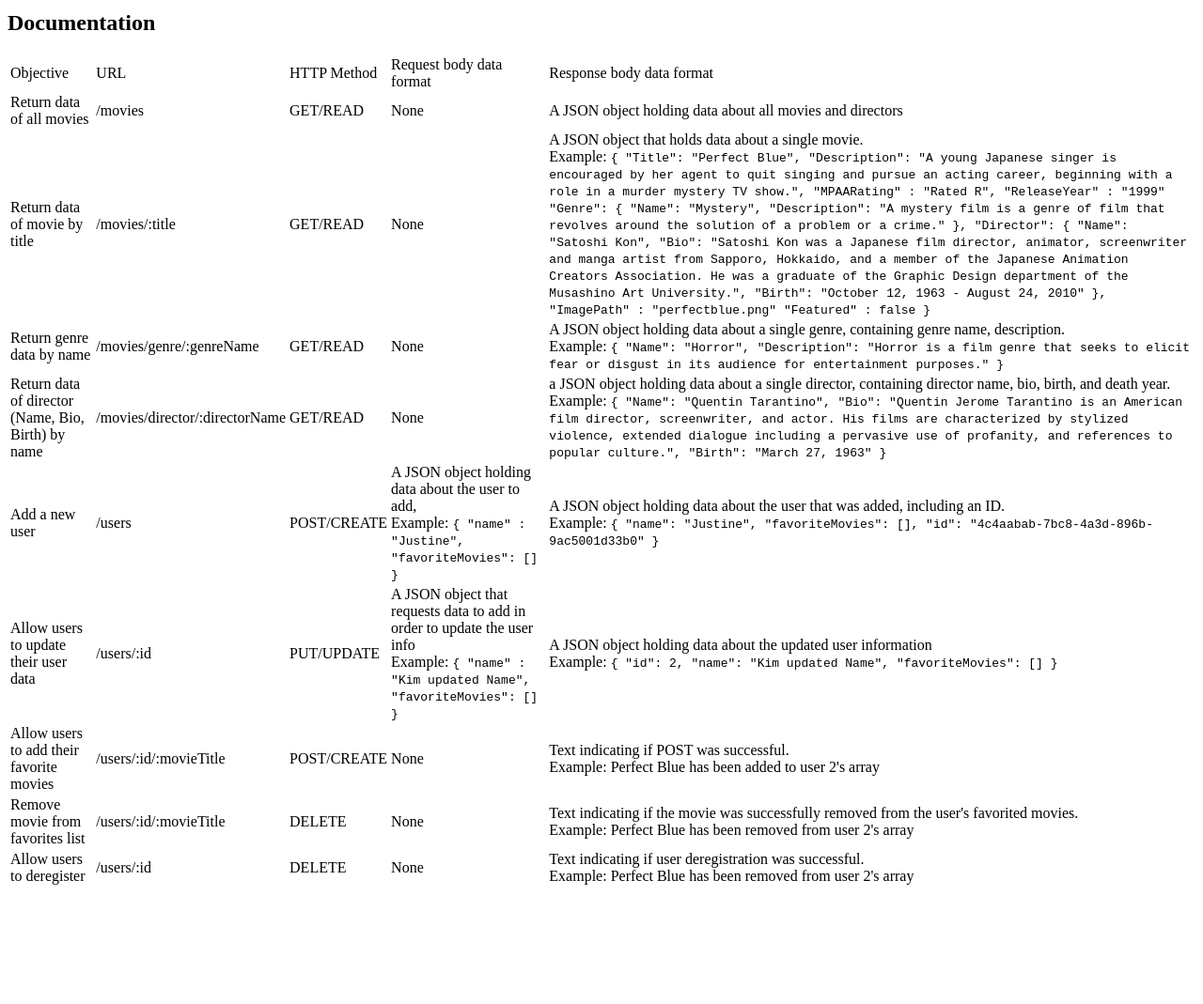
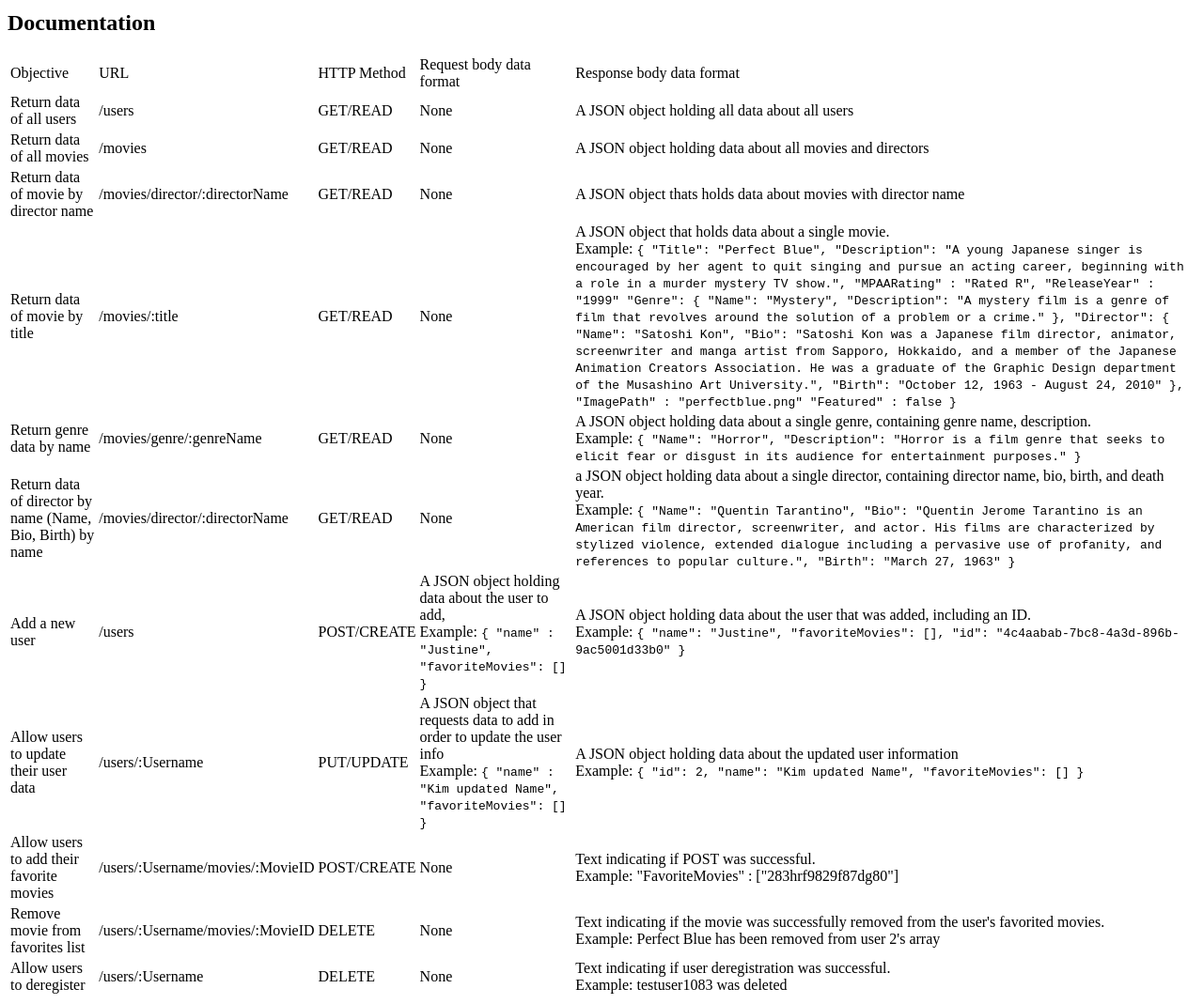
Before and after one commit to tinavngo/movie_api, a website: page public/documentation.html in a window 1280 px wide. Shown: the part 200-1269 px from the top of the page at 94% size. Before the commit the page ends 1153 px from the top, so only its background shows below. Drawn offline with Linux system fonts and the light colour scheme.

Commit message:
documentation update

```diff
--- a/public/documentation.html
+++ b/public/documentation.html
@@ -24,11 +24,25 @@
             </thead>
             <tbody>
                 <tr>
+                    <td>Return data of all users</td>
+                    <td>/users</td>
+                    <td>GET/READ</td>
+                    <td>None</td>
+                    <td>A JSON object holding all data about all users</td>
+                </tr>
+                <tr>
                     <td>Return data of all movies</td>
                     <td>/movies</td>
                     <td>GET/READ</td>
                     <td>None</td>
                     <td>A JSON object holding data about all movies and directors</td>
+                </tr>
+                <tr>
+                    <td>Return data of movie by director name</td>
+                    <td>/movies/director/:directorName</td>
+                    <td>GET/READ</td>
+                    <td>None</td>
+                    <td>A JSON object thats holds data about movies with director name</td>
                 </tr>
                 <tr>
                     <td>Return data of movie by title</td>
@@ -73,7 +87,7 @@
                     </td>
                 </tr>
                 <tr>
-                    <td>Return data of director (Name, Bio, Birth) by name</td>
+                    <td>Return data of director by name (Name, Bio, Birth) by name</td>
                     <td>/movies/director/:directorName</td>
                     <td>GET/READ</td>
                     <td>None</td>
@@ -111,7 +125,7 @@
                 </tr>
                 <tr>
                     <td>Allow users to update their user data</td>
-                    <td>/users/:id</td>
+                    <td>/users/:Username</td>
                     <td>PUT/UPDATE</td>
                     <td>A JSON object that requests data to add in order to update the user info <br> Example:
                     <code>
@@ -133,16 +147,16 @@
                 </tr>
                 <tr>
                     <td>Allow users to add their favorite movies</td>
-                    <td>/users/:id/:movieTitle</td>
+                    <td>/users/:Username/movies/:MovieID</td>
                     <td>POST/CREATE</td>
                     <td>None</td>
                     <td>Text indicating if POST was successful. <br> Example:
-                        Perfect Blue has been added to user 2's array
+                       "FavoriteMovies" : ["283hrf9829f87dg80"]
                     </td>
                 </tr>
                 <tr>
                     <td>Remove movie from favorites list</td>
-                    <td>/users/:id/:movieTitle</td>
+                    <td>/users/:Username/movies/:MovieID</td>
                     <td>DELETE</td>
                     <td>None</td>
                     <td>
@@ -153,11 +167,11 @@
                   </tr>
                   <tr>
                     <td>Allow users to deregister</td>
-                    <td>/users/:id</td>
+                    <td>/users/:Username</td>
                     <td>DELETE</td>
                     <td>None</td>
                     <td>Text indicating if user deregistration was successful. <br> Example:
-                         Perfect Blue has been removed from user 2's array</td>
+                         testuser1083 was deleted</td>
                   </tr>
             </tbody>
         </table>
```
